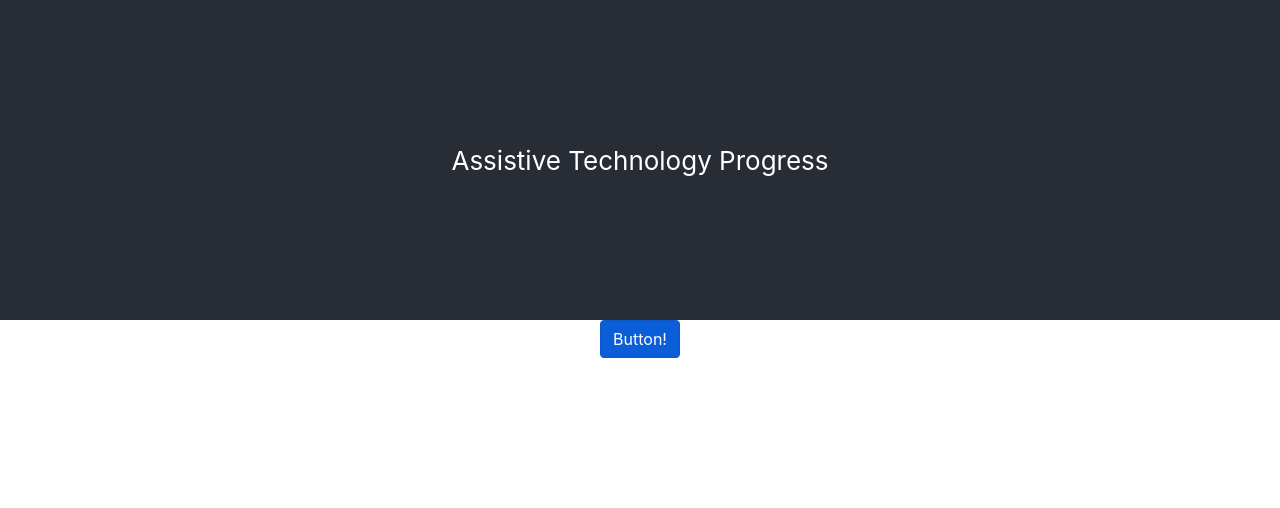
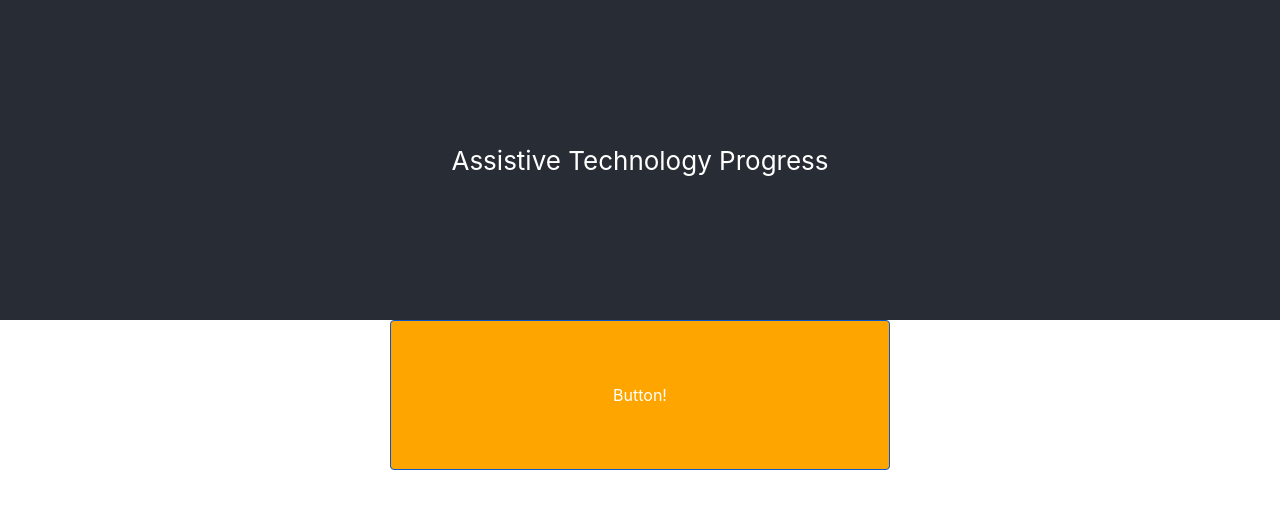
Before and after one commit to sarkimak/atech, a React (Create React App) app: page / in a window 1280 px wide. In both pictures the pointer is over the button "Button!". Shown: the top 508 px of the page. Built offline with nearby package versions, Linux system fonts and the light colour scheme.

Commit message:
button emphasis

```diff
--- a/src/App.css
+++ b/src/App.css
@@ -37,3 +37,10 @@
         transform: rotate(360deg);
     }
 }
+.button:hover {
+    width:500px;
+    height: 150px;
+    z-index:999;
+    color:white;
+    background-color: orange;
+}
--- a/src/App.tsx
+++ b/src/App.tsx
@@ -8,7 +8,11 @@ function App(): JSX.Element {
             <header className="App-header">
                 Assistive Technology Progress
             </header>
-            <Button id="ex-button" onClick={() => console.log("clicked")}>
+            <Button
+                id="ex-button"
+                className="button"
+                onClick={() => console.log("clicked")}
+            >
                 Button!
             </Button>
         </div>
```
